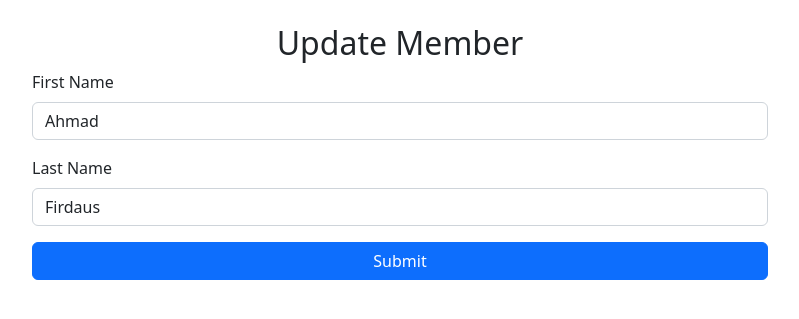
After one commit to amirulabdlatib/simple-CRUD, a Django app: page /update/3/ in a window 1280 px wide. The commit adds this page. Shown: the top 319 px of the page, without its empty margins (240-1039 px from the left). Run offline with Django 4.2, Linux system fonts and the light colour scheme; data comes from the database, SQL or seed files in the repository; both versions use the stored data as it was after the commit.

Commit message:
Update feature added

```diff
--- a/simpleCRUD/app_CRUD/urls.py
+++ b/simpleCRUD/app_CRUD/urls.py
@@ -6,4 +6,7 @@ urlpatterns = [
     path('addMember/',views.addMember,name='add_Member'),
     path('addrec/',views.addrec,name="addrec"),
     path('delete/<int:id>/',views.deleterec,name='deleterec'),
+    path('update/<int:id>/',views.update,name="update"),
+    path('update/updaterec/<int:id>/',views.updaterec,name="updaterec"),
+
 ]
--- a/simpleCRUD/app_CRUD/views.py
+++ b/simpleCRUD/app_CRUD/views.py
@@ -27,3 +27,23 @@ def deleterec(request,id):
     mem.delete()
 
     return redirect('index')
+
+def update(request,id):
+    mem = Member.objects.get(id=id)
+    context = {
+        'mem':mem,
+    }
+
+    return render(request,'update.html',context=context)
+
+def updaterec(request,id):
+    x = request.POST.get("firstName")
+    y = request.POST.get("lastName")
+
+    mem = Member.objects.get(id=id)
+
+    mem.firstname = x
+    mem.lastname = y
+    mem.save()
+
+    return redirect('index')
--- a/simpleCRUD/templates/index.html
+++ b/simpleCRUD/templates/index.html
@@ -36,7 +36,7 @@
             <td>{{x.firstname}}</td>
             <td>{{x.lastname}}</td>
             <td>
-              <a class="btn btn-primary" href="#">Update</a>
+              <a class="btn btn-primary" href="{% url 'update' x.id %}">Update</a>
               <a class="btn btn-danger" href="{% url 'deleterec' x.id %}" " onclick="return confirm('Are you sure to delete?');"
                 >Delete</a
               >
--- /dev/null
+++ b/simpleCRUD/templates/update.html
@@ -0,0 +1,63 @@
+<!DOCTYPE html>
+<html lang="en">
+  <head>
+    <meta charset="utf-8" />
+    <meta name="viewport" content="width=device-width, initial-scale=1" />
+    <title>Update member page</title>
+    <link
+      href="https://cdn.jsdelivr.net/npm/bootstrap@5.2.3/dist/css/bootstrap.min.css"
+      rel="stylesheet"
+      integrity="sha384-rbsA2VBKQhggwzxH7pPCaAqO46MgnOM80zW1RWuH61DGLwZJEdK2Kadq2F9CUG65"
+      crossorigin="anonymous"
+    />
+  </head>
+  <body>
+    <div class="container my-4">
+      <div class="row text-center">
+        <div class="col">
+          <h2>Update Member</h2>
+        </div>
+      </div>
+
+      <div class="row justify-content-center">
+        <div class="col-md-8">
+          <form action="{% url 'updaterec' mem.id%}" method="POST">
+            {% csrf_token %}
+            <div class="mb-3">
+              <label for="fname" class="form-label">First Name</label>
+              <input
+                type="text"
+                class="form-control"
+                id="fname"
+                name="firstName"
+                value="{{mem.firstname}}"
+              />
+            </div>
+            <div class="mb-3">
+              <label for="lname" class="form-label">Last Name</label>
+              <input
+                type="text"
+                class="form-control"
+                id="lname"
+                name="lastName"
+                value="{{mem.lastname}}"
+              />
+            </div>
+
+            <div>
+              <button type="submit" class="btn btn-primary w-100">
+                Submit
+              </button>
+            </div>
+          </form>
+        </div>
+      </div>
+    </div>
+
+    <script
+      src="https://cdn.jsdelivr.net/npm/bootstrap@5.2.3/dist/js/bootstrap.bundle.min.js"
+      integrity="sha384-kenU1KFdBIe4zVF0s0G1M5b4hcpxyD9F7jL+jjXkk+Q2h455rYXK/7HAuoJl+0I4"
+      crossorigin="anonymous"
+    ></script>
+  </body>
+</html>
```
Also changed, not shown: simpleCRUD/db.sqlite3.
